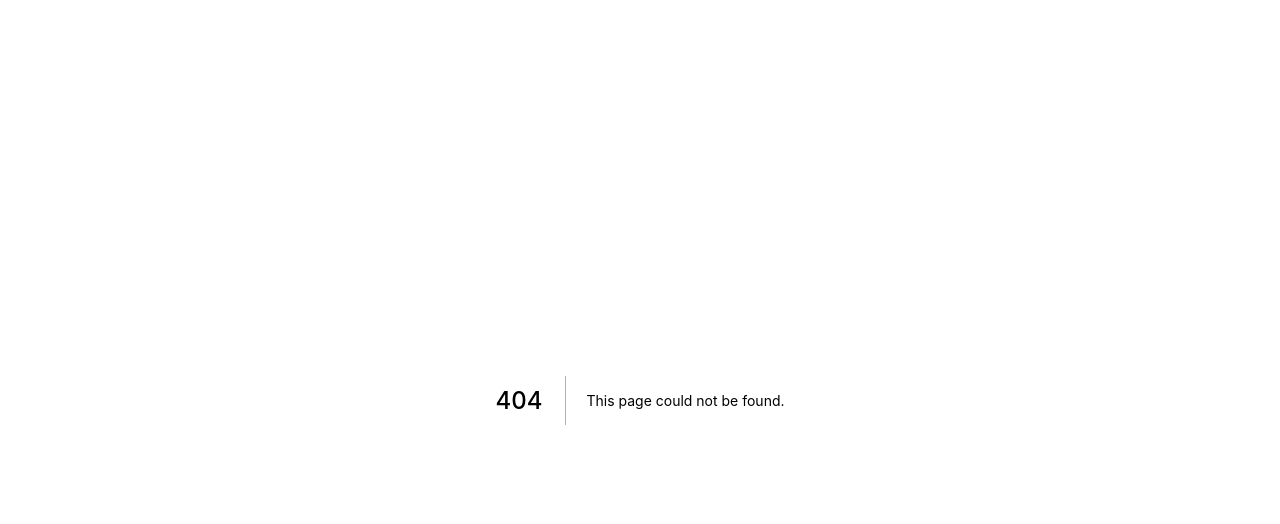
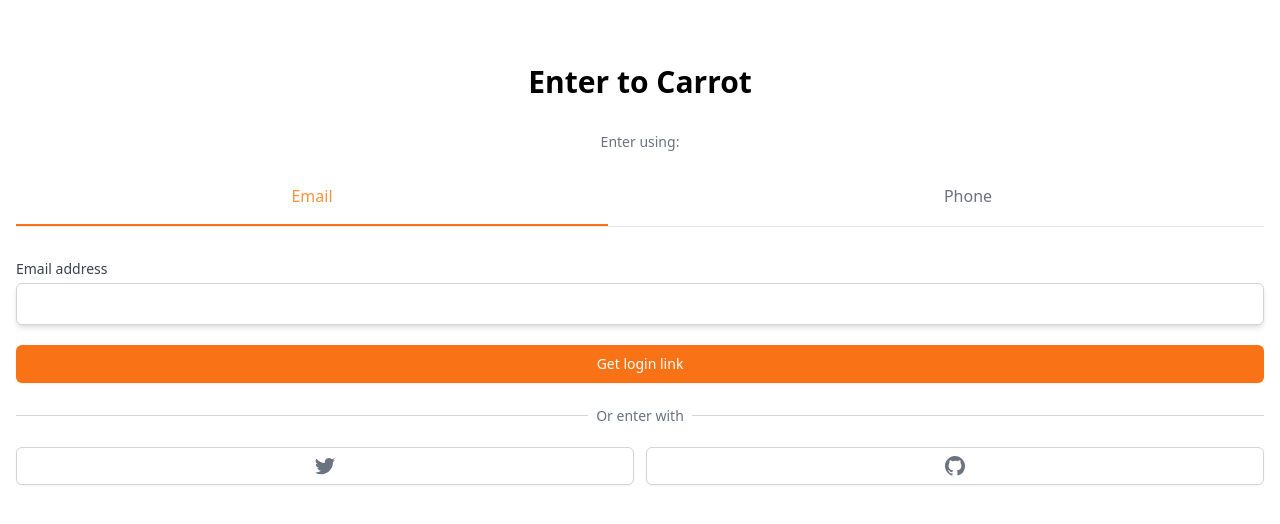
Before and after one commit to sondeokhyeon/carrot-practice, a Next.js app: page /enter in a window 1280 px wide. Before the commit this address had no page. Shown: the top 524 px of the page. Built offline with nearby package versions, Linux system fonts and the light colour scheme.

Commit message:
🚩 Auth 페이지 퍼블리싱

```diff
--- a/package.json
+++ b/package.json
@@ -9,6 +9,7 @@
     "lint": "next lint"
   },
   "dependencies": {
+    "@tailwindcss/forms": "^0.5.2",
     "next": "12.1.6",
     "react": "18.1.0",
     "react-dom": "18.1.0"
--- /dev/null
+++ b/pages/enter.tsx
@@ -0,0 +1,112 @@
+import { useState } from "react";
+
+function cls(...classname: string[]): string {
+  return classname.join(" ");
+}
+
+export default function Enter() {
+  const [method, setMethod] = useState<"email" | "phone">("email");
+  const onEmailClick = () => setMethod("email");
+  const onPhoneClick = () => setMethod("phone");
+  return (
+    <div className="mt-16 px-4">
+      <h3 className="text-3xl font-bold text-center">Enter to Carrot</h3>
+      <div className="mt-8">
+        <div className="flex flex-col items-center">
+          <h5 className="text-sm text-gray-500 font-medium">Enter using:</h5>
+          <div className="grid border-b w-full mt-8 grid-cols-2 gap-16">
+            <button
+              className={cls(
+                "pb-4 font-medium border-b-2",
+                method === "email"
+                  ? "text-orange-400 border-orange-500"
+                  : "border-transparent text-gray-500"
+              )}
+              onClick={onEmailClick}
+            >
+              Email
+            </button>
+            <button
+              className={cls(
+                "pb-4 font-medium border-b-2",
+                method === "phone"
+                  ? "text-orange-400 border-orange-500"
+                  : "border-transparent text-gray-500"
+              )}
+              onClick={onPhoneClick}
+            >
+              Phone
+            </button>
+          </div>
+        </div>
+        <form className="flex flex-col mt-8">
+          <label className="text-sm font-medium text-gray-700">
+            {method === "email" ? "Email address" : null}
+            {method === "phone" ? "Phone number" : null}
+          </label>
+          <div className="mt-1">
+            {method === "email" ? (
+              <input
+                type="email"
+                className="appearance-none w-full px-3 py-2 border border-gray-300 rounded-md shadow-md placeholder-gray-400 focus:outline-none focus:ring-orange-500 focus:border-orange-500"
+                required
+              />
+            ) : null}
+            {method === "phone" ? (
+              <div className="flex rounded-md shadow-sm">
+                <span className="flex items-center justify-center px-3 rounded-l-md border border-r-0 border-gray-300 bg-gray-50 text-gray-500 select-none text-sm">
+                  +82
+                </span>
+                <input
+                  type="number"
+                  className="appearance-none w-full px-3 py-2 border border-gray-300 rounded-r-md placeholder-gray-400 focus:outline-none focus:ring-orange-500 focus:border-orange-500"
+                  required
+                />
+              </div>
+            ) : null}
+          </div>
+          <button className="mt-5 bg-orange-500 hover:bg-orange-600 text-white py-2 px-4 border border-transparent rounded-md shadow-sm text-sm font-medium focus:ring-2 focus:ring-offset-2 focus:ring-orange-500 focus:outline-none">
+            {method === "email" ? "Get login link" : null}
+            {method === "phone" ? "Get one-time password" : null}
+          </button>
+        </form>
+        <div className="mt-8">
+          <div className="relative">
+            <div className="absolute w-full border-t border-gray-300" />
+            <div className="relative -top-3 text-center">
+              <span className="bg-white px-2 text-sm text-gray-500 ">
+                Or enter with
+              </span>
+            </div>
+          </div>
+          <div className="grid grid-cols-2 gap-3 mt-2">
+            <button className="flex justify-center items-center py-2 px-4 border border-gray-300 rounded-md shadow-sm bg-white text-sm font-medium text-gray-500 hover:bg-gray-50">
+              <svg
+                className="w-5 h-5"
+                aria-hidden="true"
+                fill="currentColor"
+                viewBox="0 0 20 20"
+              >
+                <path d="M6.29 18.251c7.547 0 11.675-6.253 11.675-11.675 0-.178 0-.355-.012-.53A8.348 8.348 0 0020 3.92a8.19 8.19 0 01-2.357.646 4.118 4.118 0 001.804-2.27 8.224 8.224 0 01-2.605.996 4.107 4.107 0 00-6.993 3.743 11.65 11.65 0 01-8.457-4.287 4.106 4.106 0 001.27 5.477A4.073 4.073 0 01.8 7.713v.052a4.105 4.105 0 003.292 4.022 4.095 4.095 0 01-1.853.07 4.108 4.108 0 003.834 2.85A8.233 8.233 0 010 16.407a11.616 11.616 0 006.29 1.84" />
+              </svg>
+            </button>
+            <button className="flex justify-center items-center py-2 px-4 border border-gray-300 rounded-md shadow-sm bg-white text-sm font-medium text-gray-500 hover:bg-gray-50">
+              <svg
+                className="w-5 h-5"
+                aria-hidden="true"
+                fill="currentColor"
+                viewBox="0 0 20 20"
+              >
+                <path
+                  fillRule="evenodd"
+                  d="M10 0C4.477 0 0 4.484 0 10.017c0 4.425 2.865 8.18 6.839 9.504.5.092.682-.217.682-.483 0-.237-.008-.868-.013-1.703-2.782.605-3.369-1.343-3.369-1.343-.454-1.158-1.11-1.466-1.11-1.466-.908-.62.069-.608.069-.608 1.003.07 1.531 1.032 1.531 1.032.892 1.53 2.341 1.088 2.91.832.092-.647.35-1.088.636-1.338-2.22-.253-4.555-1.113-4.555-4.951 0-1.093.39-1.988 1.029-2.688-.103-.253-.446-1.272.098-2.65 0 0 .84-.27 2.75 1.026A9.564 9.564 0 0110 4.844c.85.004 1.705.115 2.504.337 1.909-1.296 2.747-1.027 2.747-1.027.546 1.379.203 2.398.1 2.651.64.7 1.028 1.595 1.028 2.688 0 3.848-2.339 4.695-4.566 4.942.359.31.678.921.678 1.856 0 1.338-.012 2.419-.012 2.747 0 .268.18.58.688.482A10.019 10.019 0 0020 10.017C20 4.484 15.522 0 10 0z"
+                  clipRule="evenodd"
+                />
+              </svg>
+            </button>
+          </div>
+        </div>
+      </div>
+    </div>
+  );
+}
--- a/pages/index.tsx
+++ b/pages/index.tsx
@@ -1,11 +1,7 @@
 import type { NextPage } from "next";
 
 const Home: NextPage = () => {
-  return (
-    <div className="bg-red-500">
-      <h1 className="text-black-500">it works</h1>
-    </div>
-  );
+  return <div>hello ts-next!</div>;
 };
 
 export default Home;
--- a/tailwind.config.js
+++ b/tailwind.config.js
@@ -6,5 +6,5 @@
   theme: {
     extend: {},
   },
-  plugins: [],
+  plugins: [require("@tailwindcss/forms")],
 };
```
Also changed, not shown: 2 other files (tests, documents, lock files or other folders).
